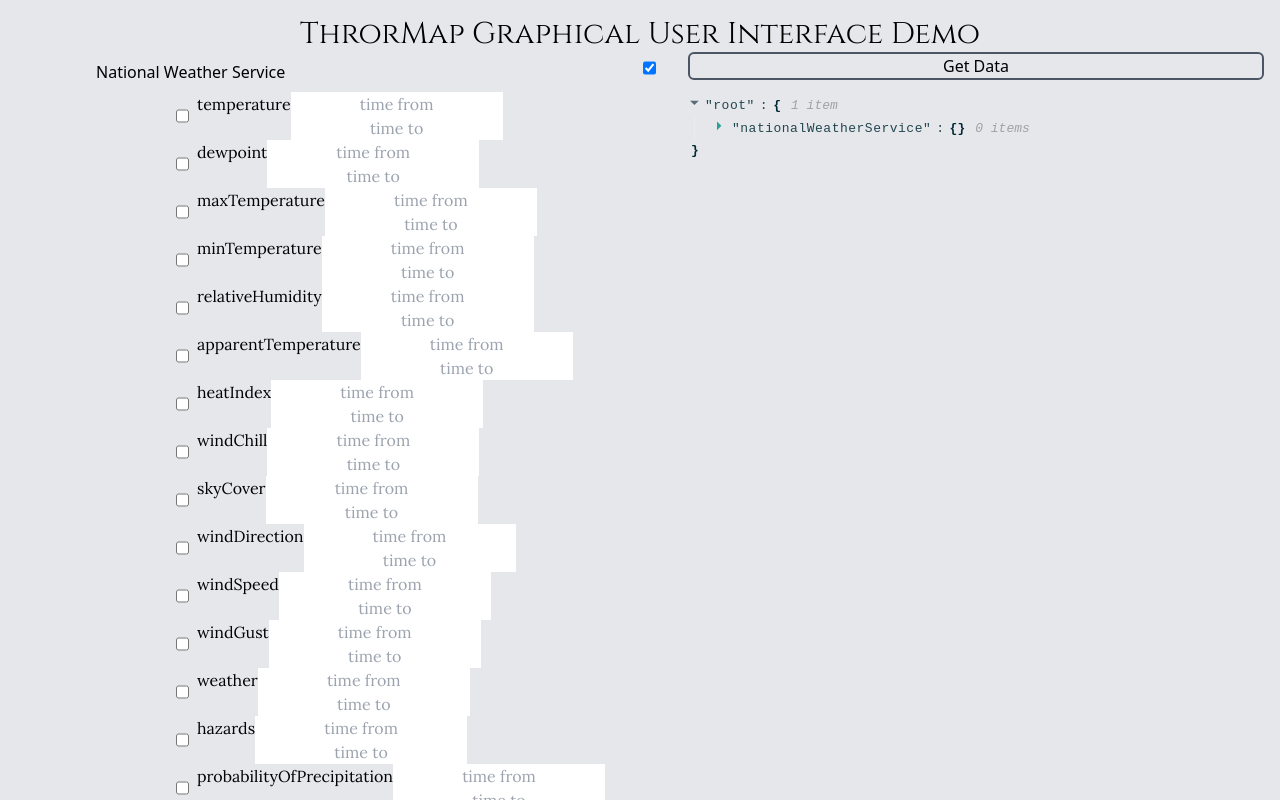
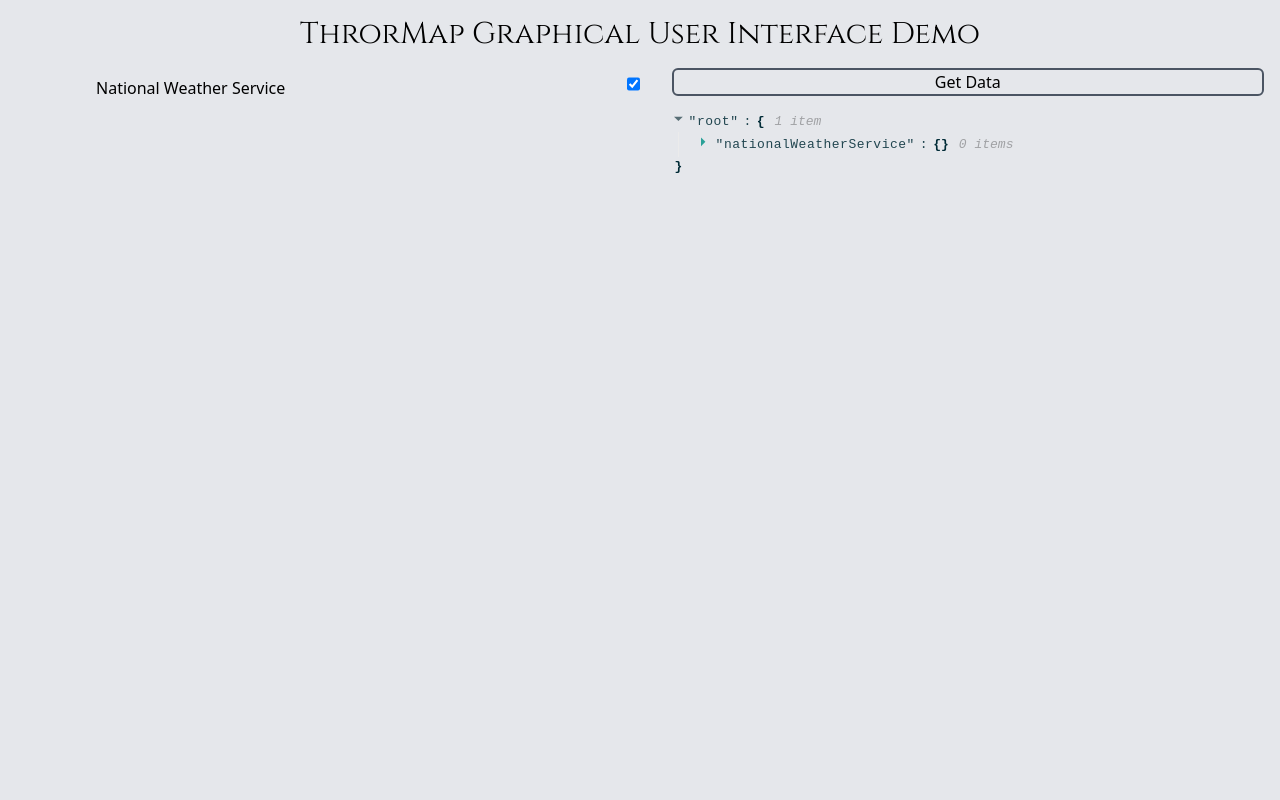
Before and after one commit to CygnusBorjigin/pocketlake_UI, a React (Create React App) app: page /demo in a window 1280 px wide. Both pictures are taken after a click on the checkbox 633 px from the left and 68 px from the top of the page. Shown: the top 800 px of the page. Built offline with nearby package versions, Linux system fonts and the light colour scheme.

Commit message:
added qury support for geo location

```diff
--- a/src/components/AttributeSelector.jsx
+++ b/src/components/AttributeSelector.jsx
@@ -20,18 +20,33 @@ const AttributeSelector = (props) => {
     };
 
     const checkGeolocation = () => {
+        if (Object.keys(query.nationalWeatherService).includes("geolocation")) {
+            const newQuery = {
+                "nationalWeatherService": {}
+            };
+            setQuery(newQuery);
+            props.updateQuery(newQuery);
+        } else {
+            const newQuery = {
+                "nationalWeatherService": {
+                    "geolocation": {}
+                }
+            };
 
+            setQuery(newQuery);
+            props.updateQuery(newQuery);
+        }
     };
 
     const handelCheckAttribute = (checkedAttribute) => {
-        if(Object.keys(query.nationalWeatherService).includes(checkedAttribute)){
+        if(Object.keys(query.nationalWeatherService.geolocation).includes(checkedAttribute)){
             const newQuery = query;
-            delete newQuery.nationalWeatherService[checkedAttribute];
+            delete newQuery.nationalWeatherService.geolocation[checkedAttribute];
             setQuery(newQuery);
             props.updateQuery(newQuery);
         } else {
             const newQuery = query;
-            newQuery.nationalWeatherService[checkedAttribute] = {};
+            newQuery.nationalWeatherService.geolocation[checkedAttribute] = {};
             setQuery(newQuery);
             props.updateQuery(newQuery)
         };
@@ -48,7 +63,7 @@ const AttributeSelector = (props) => {
             <h1 className={"ml-28 mt-2 cursor-pointer"} onClick={() => setDisplayAttribute(prev => !prev)}>geolocation</h1>
             <input type={"checkbox"} onChange={checkGeolocation}></input>
         </div> : null}
-        {displayAttribute ? <ul className={"ml-40 mt-2 font-lora"}>
+        {displayAttribute && displayGeoLocation ? <ul className={"ml-40 mt-2 font-lora"}>
             {availableAttribute.map(each_attribute => {
                 return(
                     <li className={"flex justify-between"} key={uuidv4()}>
--- a/src/components/GuiSample.jsx
+++ b/src/components/GuiSample.jsx
@@ -11,7 +11,7 @@ const GuiSample = () => {
 
     return(
         <div className={"h-screen w-screen bg-gray-200"}>
-            <h1 className={"text-center pt-4 font-cinzel text-3xl"}>ThrorMap Graphical User Interface Demo</h1>
+            <h1 className={"text-center pt-4 font-cinzel text-3xl mb-4"}>ThrorMap Graphical User Interface Demo</h1>
             <div className={"border-t-3 bottom-black w-screen flex"}>
                 <AttributeSelector updateQuery={setQuery}/>
                 <div className={"w-1/2 px-4"}>
```
